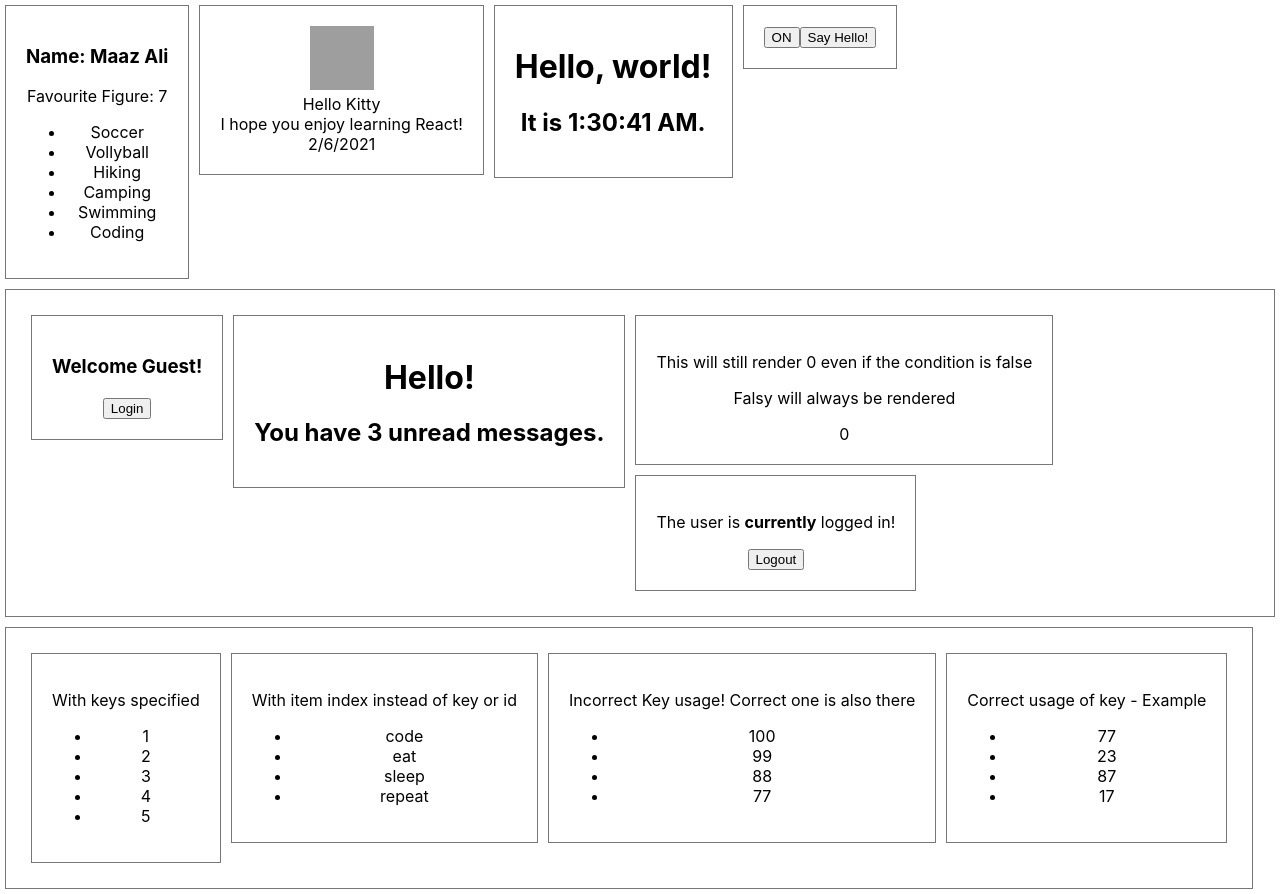
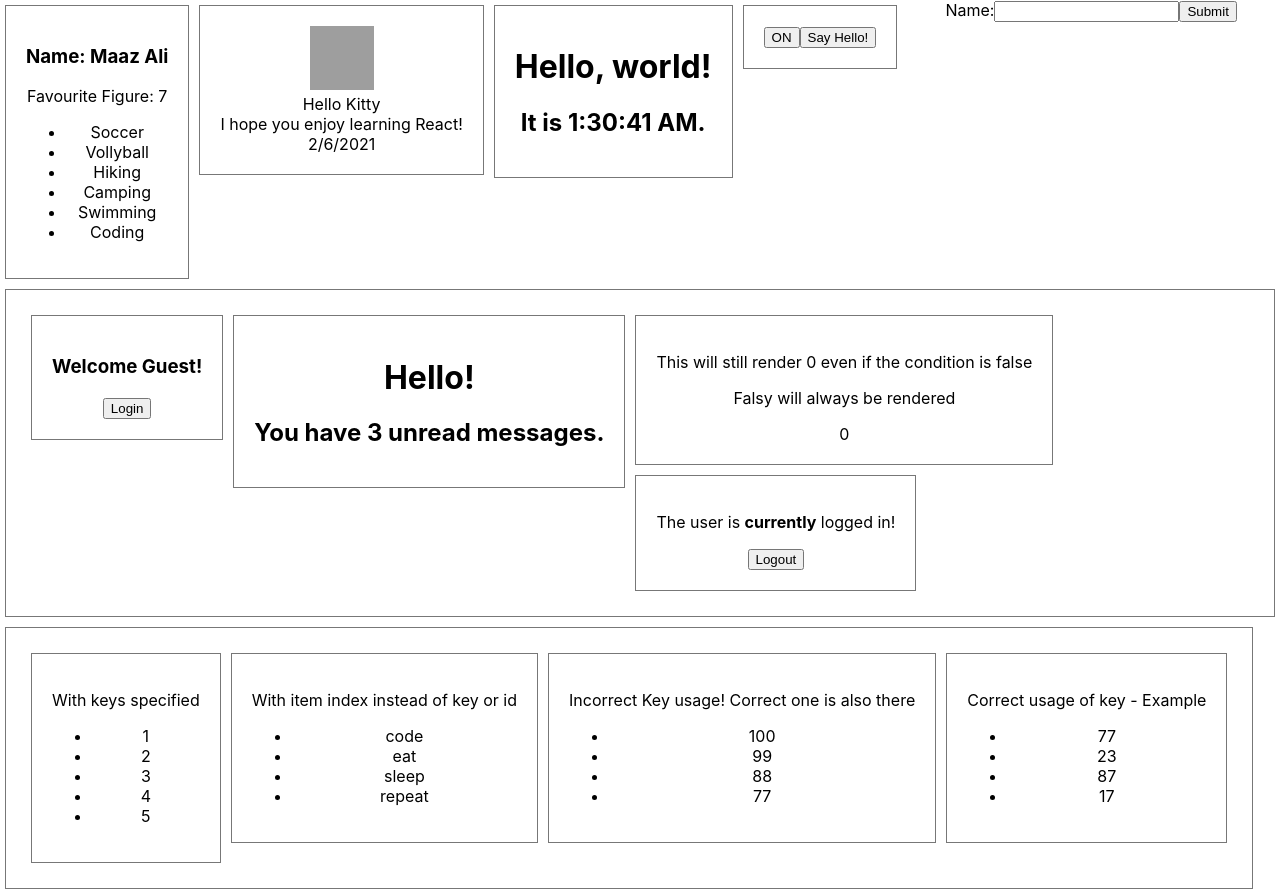
Before and after one commit to moaaxali/reactjs, a React (Create React App) app: page / in a window 1280 px wide. Built offline with nearby package versions, Linux system fonts and the light colour scheme; grey boxes are pictures that could not be loaded.

Commit message:
Add Froms Component

```diff
--- a/src/App.js
+++ b/src/App.js
@@ -5,6 +5,7 @@ import EventHandling from './EventHandling/EventHandling'
 import './App.css';
 import ConditionalRendering from './ConditionalRendering/ConditionalRendering';
 import ListKeys from './ListKeys/ListKeys';
+import Forms from './Forms/Forms';
 
 const user = {
   firstName: 'Maaz',
@@ -34,6 +35,7 @@ function App() {
       <EventHandling />
       <ConditionalRendering />
       <ListKeys />
+      <Forms />
     </div>
   );
 }
--- /dev/null
+++ b/src/Forms/Forms.js
@@ -0,0 +1,27 @@
+import React, { Component } from 'react'
+
+export class Forms extends Component {
+  constructor(props) {
+    super(props)
+
+    this.state = {
+
+    }
+  }
+
+  render() {
+    return (
+      <div>
+        <form>
+          <label>
+            Name:
+            <input type="text" name="name" />
+          </label>
+          <input type="submit" value="Submit" />
+        </form>
+      </div>
+    )
+  }
+}
+
+export default Forms
```
